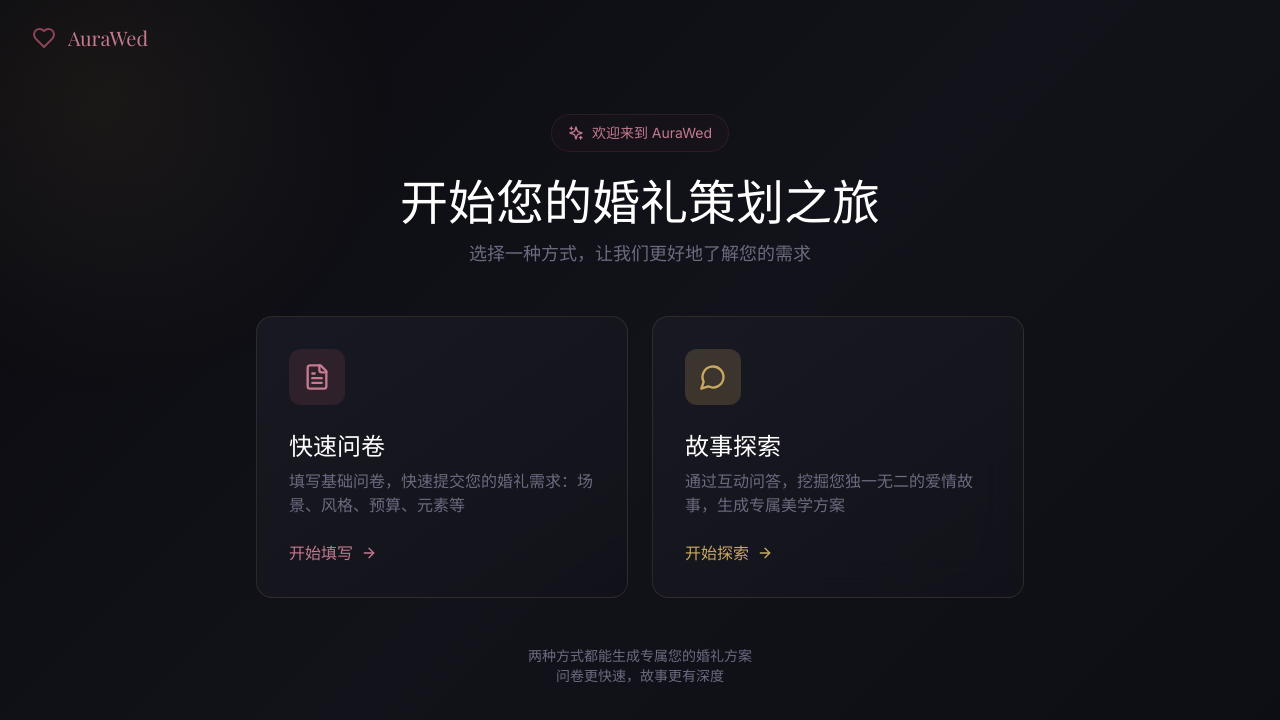
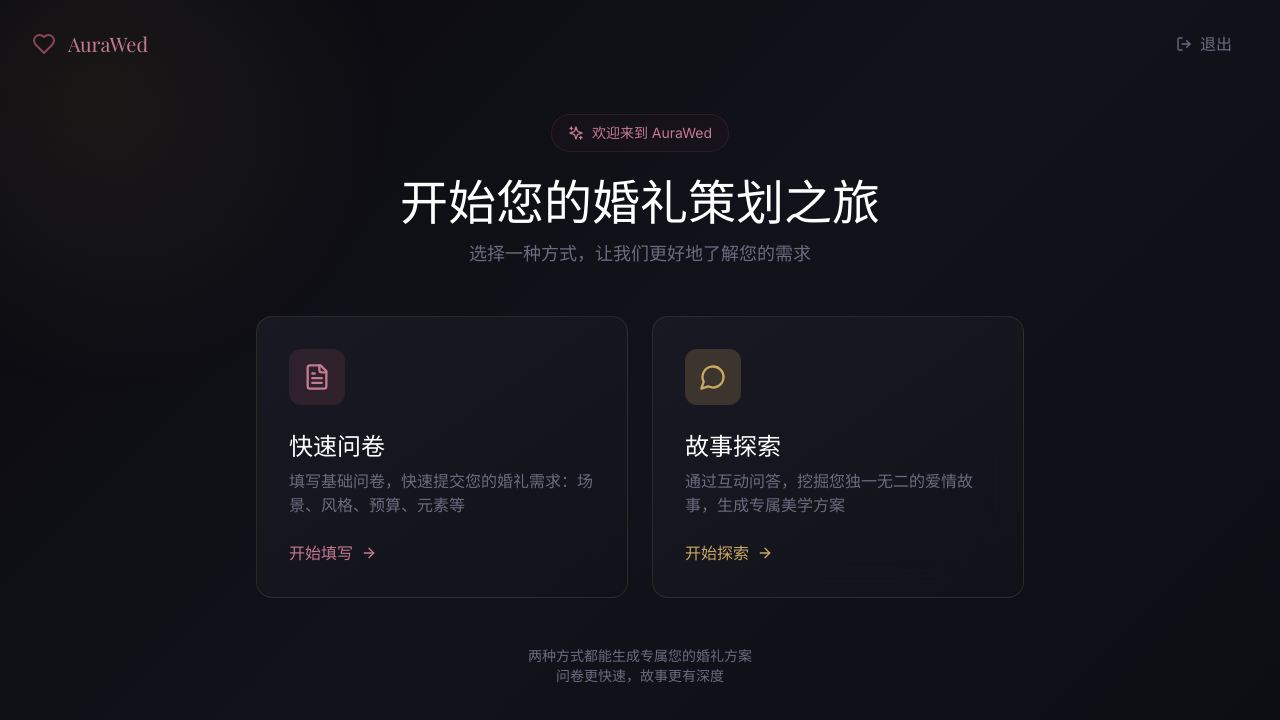
Before and after one commit to linden19740516-web/aurawed, a Next.js app: page /couple in a window 1280 px wide. Shown: the top 720 px of the page. Built offline with nearby package versions, Linux system fonts and the light colour scheme; no server answers; a web font is replaced by a local one.

Commit message:
Add logout functionality to couple and planner pages

```diff
--- a/app/couple/page.tsx
+++ b/app/couple/page.tsx
@@ -2,7 +2,8 @@
 
 import { useState, useEffect } from 'react'
 import { motion } from 'framer-motion'
-import { Heart, Sparkles, ArrowRight, FileText, MessageCircle, X } from 'lucide-react'
+import { Heart, Sparkles, ArrowRight, FileText, MessageCircle, X, LogOut, Settings } from 'lucide-react'
+import { supabase } from '@/lib/supabase'
 
 export default function CouplePage() {
   const [showChoice, setShowChoice] = useState(true)
@@ -25,6 +26,13 @@ export default function CouplePage() {
     window.location.href = '/couple/story'
   }
 
+  // 退出登录
+  const handleLogout = async () => {
+    await supabase.auth.signOut()
+    localStorage.clear()
+    window.location.href = '/'
+  }
+
   return (
     <main className="min-h-screen bg-luxury-dark relative overflow-hidden">
       {/* 背景装饰 */}
@@ -43,6 +51,15 @@ export default function CouplePage() {
             当前城市：{userCity}
           </div>
         )}
+        <div className="flex items-center gap-3">
+          <button
+            onClick={handleLogout}
+            className="flex items-center gap-2 px-4 py-2 text-aurora-muted hover:text-white transition-colors"
+          >
+            <LogOut className="w-4 h-4" />
+            <span>退出</span>
+          </button>
+        </div>
       </nav>
 
       {/* 主内容 */}
--- a/app/planner/page.tsx
+++ b/app/planner/page.tsx
@@ -7,6 +7,7 @@ import {
   Sparkles, Image, Download, Copy, RefreshCw, Trash2,
   ChevronRight, MoreVertical, LogOut
 } from 'lucide-react'
+import { supabase } from '@/lib/supabase'
 
 // 项目数据结构
 interface Project {
@@ -67,6 +68,13 @@ export default function PlannerPage() {
   const [activeTab, setActiveTab] = useState<'projects' | 'clients' | 'templates'>('projects')
   const [searchQuery, setSearchQuery] = useState('')
   const [projects, setProjects] = useState<Project[]>(MOCK_PROJECTS)
+
+  // 退出登录
+  const handleLogout = async () => {
+    await supabase.auth.signOut()
+    localStorage.clear()
+    window.location.href = '/'
+  }
 
   // 筛选项目
   const filteredProjects = projects.filter(p =>
@@ -141,7 +149,10 @@ export default function PlannerPage() {
             <Settings className="w-5 h-5" />
             <span className="font-medium">设置</span>
           </button>
-          <button className="w-full flex items-center gap-3 px-4 py-3 rounded-xl text-aurora-muted hover:bg-aurora-card hover:text-white transition-all">
+          <button
+            onClick={handleLogout}
+            className="w-full flex items-center gap-3 px-4 py-3 rounded-xl text-aurora-muted hover:bg-aurora-card hover:text-white transition-all"
+          >
             <LogOut className="w-5 h-5" />
             <span className="font-medium">退出登录</span>
           </button>
```
